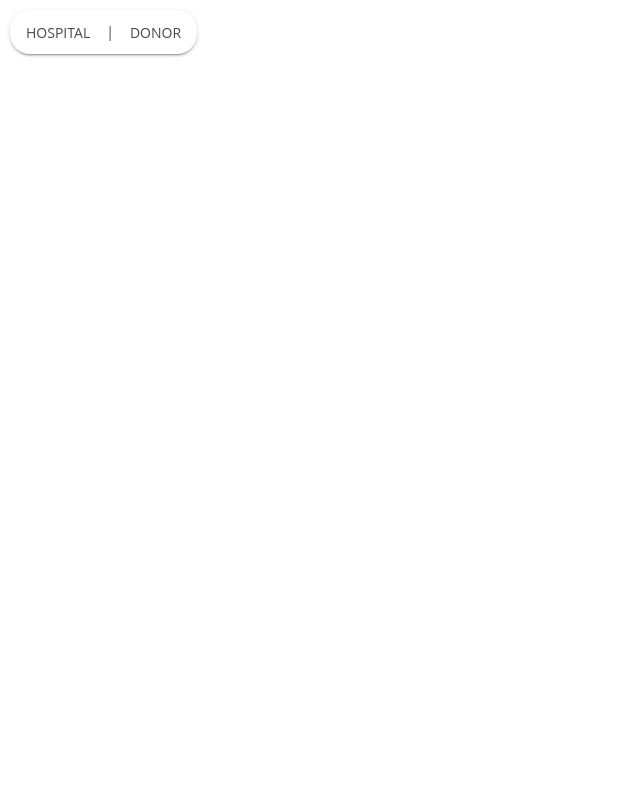
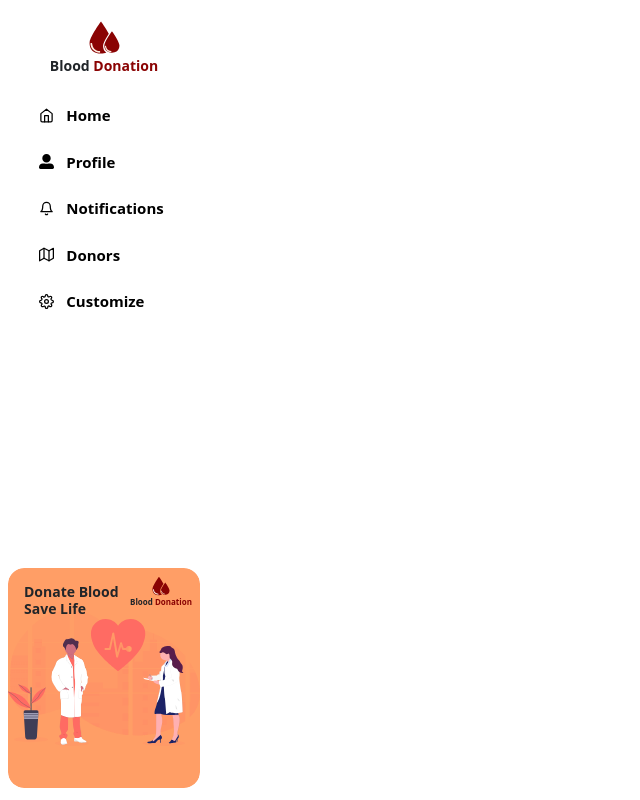
Before and after one commit to tuhinsaud4614/blood-donation, a React (Create React App) app: page / in a window 1280 px wide. Shown: the whole page, without its empty margins (0-640 px from the left). Built offline with nearby package versions, Linux system fonts and the light colour scheme.

Commit message:
create navigation component

```diff
--- a/src/App.js
+++ b/src/App.js
@@ -17,16 +17,18 @@ import { FiSearch } from "react-icons/fi";
 import SearchBox from "./shared/components/search-box/SearchBox";
 import Ranger from "./shared/components/ranger/Ranger";
 import ToggleButton from "./shared/components/toggle-button/ToggleButton";
+import Sidebar from "./shared/components/navigation/sidebar/Sidebar";
 
 function App() {
   const [state, setState] = useState("1");
   return (
-    <div style={{ padding: "10px" }}>
-      <ToggleButton
+    <div>
+      <Sidebar/>
+      {/* <ToggleButton
         changed={(e) => console.log(e.target.value)}
         name="Toggle"
         values={["Hospital", "Donor"]}
-      />
+      /> */}
       {/* <SearchBox
         id="text"
         name="text"
--- a/src/shared/components/logo/Logo.js
+++ b/src/shared/components/logo/Logo.js
@@ -1,9 +1,11 @@
+import PropTypes from "prop-types";
+
 import classes from "./Logo.module.css";
 import logo from "../../../assets/img/blood-logo.svg";
 
-const Logo = () => {
+const Logo = ({ customClass }) => {
   return (
-    <div className={`${classes.Logo}`}>
+    <div className={`${classes.Logo} ${customClass}`}>
       <img src={logo} alt="Logo" />
       <p>
         <span>Blood</span> <span>Donation</span>
@@ -12,4 +14,8 @@ const Logo = () => {
   );
 };
 
+Logo.propTypes = {
+  customClass: PropTypes.string,
+};
+
 export default Logo;
--- a/src/shared/components/logo/Logo.module.css
+++ b/src/shared/components/logo/Logo.module.css
@@ -3,16 +3,17 @@
   flex-direction: column;
   width: max-content;
   align-items: center;
+  font-size: 1rem;
 }
 
 .Logo > img {
-  width: 50px;
-  height: 50px;
+  width: 5em;
+  height: 5em;
 }
 
 .Logo > p {
   margin: 0;
-  font-size: 2rem;
+  font-size: 2em;
   font-weight: bold;
 }
 
--- /dev/null
+++ b/src/shared/components/navigation/navbar/Navbar.js
@@ -0,0 +1,32 @@
+import { NavLink } from "react-router-dom";
+import { FiHome, FiBell, FiMap, FiSettings } from "react-icons/fi";
+import { FaUserAlt } from "react-icons/fa";
+
+import classes from "./Navbar.module.css";
+import NavbarItem from "./NavbarItem";
+
+const Navbar = () => {
+  return (
+    <nav className={`${classes.Nav}`}>
+      <ul className={`${classes.NavItems}`}>
+        <NavbarItem link="/home" icon={<FiHome />}>
+          Home
+        </NavbarItem>
+        <NavbarItem link="/profile" icon={<FaUserAlt />}>
+          Profile
+        </NavbarItem>
+        <NavbarItem link="/notifications" icon={<FiBell />}>
+          Notifications
+        </NavbarItem>
+        <NavbarItem link="/donors" icon={<FiMap />}>
+          Donors
+        </NavbarItem>
+        <NavbarItem link="/customize" icon={<FiSettings />}>
+          Customize
+        </NavbarItem>
+      </ul>
+    </nav>
+  );
+};
+
+export default Navbar;
--- /dev/null
+++ b/src/shared/components/navigation/navbar/Navbar.module.css
@@ -0,0 +1,46 @@
+.Nav {
+  flex: 1;
+  padding: var(--pd);
+}
+
+.NavItems {
+  margin: 0;
+  padding: 0;
+  list-style: none;
+  display: flex;
+  flex-direction: column;
+  align-items: center;
+}
+
+.NavItem {
+  display: inline-flex;
+  width: 100%;
+}
+
+.NavItemLink {
+  width: inherit;
+  display: flex;
+  align-items: center;
+  padding: calc(var(--pd) * 1.5) calc(var(--pd) * 2);
+  text-decoration: none;
+  color: black;
+  font-size: 1.5rem;
+  font-weight: 700;
+  transition: all 0.3s linear;
+  overflow: hidden;
+  border-right: 5px solid transparent;
+}
+
+.NavItemLink > span {
+  margin-left: calc(var(--pd) * 1.5);
+  font-size: inherit;
+  font-weight: inherit;
+}
+
+.NavItemLink:hover,
+.Active {
+  background: var(--secondary-color);
+  color: var(--primary-color);
+  text-decoration: none;
+  border-color: var(--primary-color);
+}
--- /dev/null
+++ b/src/shared/components/navigation/navbar/NavbarItem.js
@@ -0,0 +1,27 @@
+import PropTypes from "prop-types";
+import { NavLink } from "react-router-dom";
+
+import classes from "./Navbar.module.css";
+
+const NavbarItem = ({ link, icon, children }) => {
+  return (
+    <li className={`${classes.NavItem}`}>
+      <NavLink
+        to={link}
+        className={`${classes.NavItemLink}`}
+        activeClassName={`${classes.Active}`}
+      >
+        {icon}
+        <span>{children}</span>
+      </NavLink>
+    </li>
+  );
+};
+
+NavbarItem.propTypes = {
+  link: PropTypes.string.isRequired,
+  icon: PropTypes.element.isRequired,
+  children: PropTypes.string.isRequired,
+};
+
+export default NavbarItem;
--- /dev/null
+++ b/src/shared/components/navigation/sidebar/Sidebar.js
@@ -0,0 +1,26 @@
+import medicalImg from "../../../../assets/img/medical.svg"
+import Logo from "../../logo/Logo";
+import Navbar from "../navbar/Navbar";
+import classes from "./Sidebar.module.css";
+
+const Sidebar = () => {
+  return (
+    <aside className={`${classes.Sidebar}`}>
+      <section className={`${classes.Header}`}>
+        <Logo customClass={`${classes.HeaderLogo}`} />
+      </section>
+      <Navbar />
+      <section className={`${classes.Foot}`}>
+        <img className={`${classes.FootImg}`} src={medicalImg} alt="undraw" />
+        <h3 className={`${classes.FootText}`}>
+          <span>Donate Blood</span>
+          <br />
+          <span>Save Life</span>
+        </h3>
+        <Logo customClass={classes.FootLogo} />
+      </section>
+    </aside>
+  );
+};
+
+export default Sidebar;
--- /dev/null
+++ b/src/shared/components/navigation/sidebar/Sidebar.module.css
@@ -0,0 +1,53 @@
+.Sidebar {
+  /* height: inherit; */
+  height: 100vh;
+  max-width: calc(200px + var(--pd));
+  background-color: #fff;
+  padding: calc(var(--pd) * 1.5) var(--pd);
+  display: flex;
+  flex-direction: column;
+  align-items: center;
+}
+
+.Header {
+  display: flex;
+  align-items: center;
+  justify-content: center;
+  padding: var(--pd);
+}
+
+.HeaderLogo {
+  font-size: 0.7rem;
+}
+
+.Foot {
+  position: relative;
+  border-radius: calc(var(--border-radius) * 2);
+  height: 220px !important;
+  width: calc(200px - var(--pd));
+  overflow: hidden;
+}
+
+.FootImg {
+  height: inherit;
+  width: inherit;
+  border-radius: inherit;
+  background-color: rgba(255, 94, 0, 0.6);
+}
+
+.FootText {
+  position: absolute;
+  top: calc(var(--pd) * 2);
+  left: calc(var(--pd) * 2);
+  margin: 0;
+  font-size: 1.4rem;
+  font-weight: bold;
+}
+
+.FootLogo {
+  position: absolute;
+  top: var(--pd);
+  right: var(--pd);
+  /* transform: scale(0.5); */
+  font-size: 0.4rem;
+}
```
Also changed, not shown: src/assets/img/medical.svg (added).
